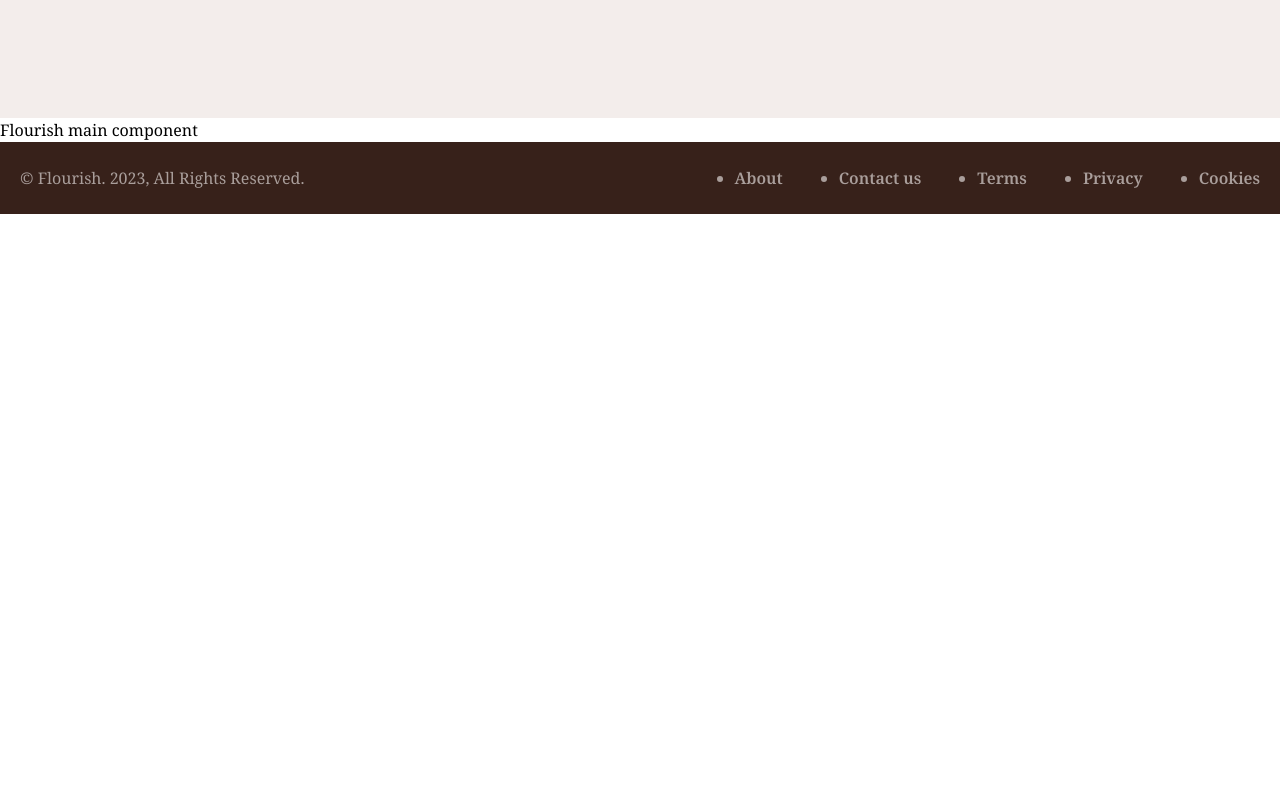
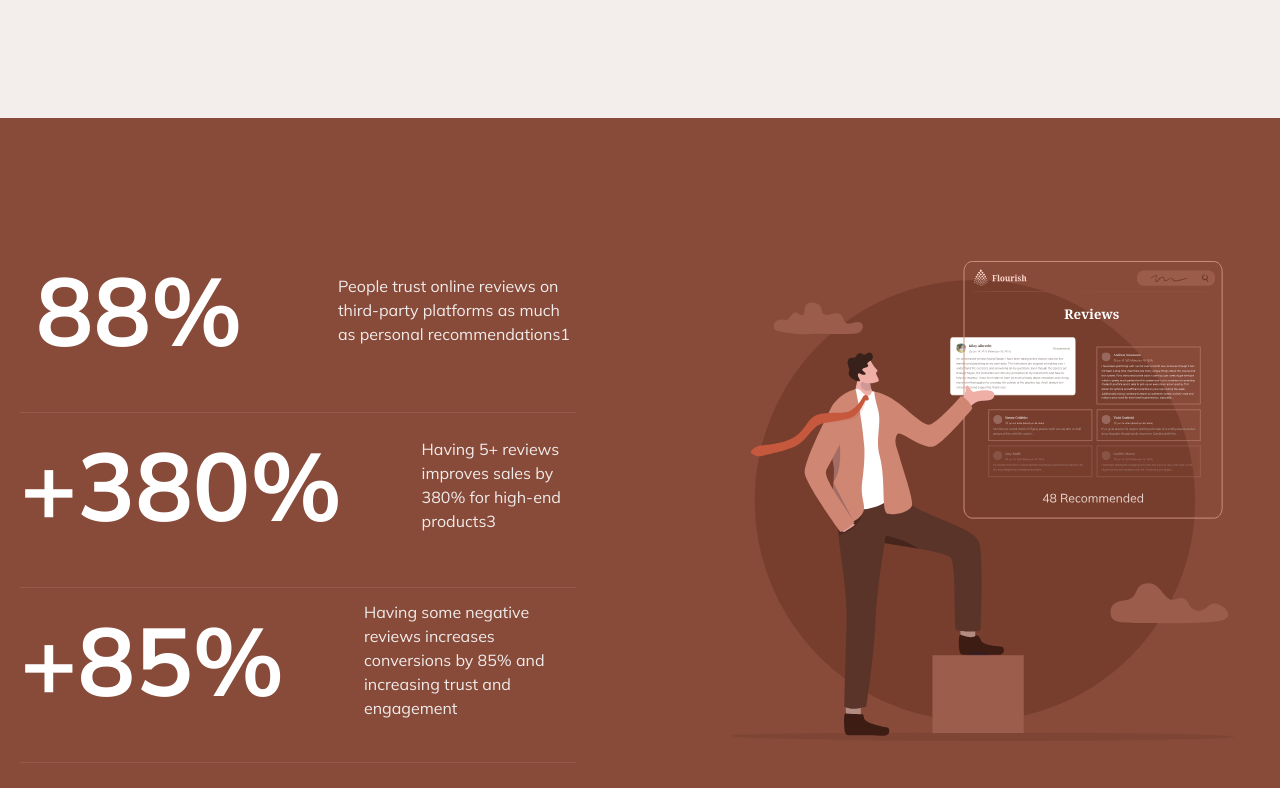
Before and after one commit to ashikrahman-dev/flourish, a Next.js app: page / in a window 1280 px wide. Shown: the part 1672-2460 px from the top of the page. Before the commit the page ends 1886 px from the top, so only its background shows below. Built offline with nearby package versions, Linux system fonts and the light colour scheme.

Commit message:
Counterup section complete

```diff
--- a/src/app/components/Slider/index.jsx
+++ b/src/app/components/Slider/index.jsx
@@ -26,9 +26,9 @@ export default function Slider() {
 
                 <div className="container">
                     <div className="slide-wrap z-50 absolute h-full flex justify-center max-w-screen-2xl w-full">
-                        <div className="text-white flex items-center w-full flex-col-reverse justify-center lg:flex-row gap-10">
+                        <div className="text-white flex items-center w-full flex-col-reverse justify-center xl:flex-row gap-10">
                             <div className=" w-full">
-                                <div className="max-w-[520px]">
+                                <div className=" max-w-[520px]">
                                     <h1 className=" text-[52px] leading-[1.19em] text-white font-semibold">
                                         We help you help more people, no matter
                                         your method.
@@ -47,7 +47,7 @@ export default function Slider() {
                                     </Link>
                                 </div>
                             </div>
-                            <div className=" w-full flex justify-start lg:justify-end">
+                            <div className=" w-full flex justify-start xl:justify-end ">
                                 <div className="bg-clip-path bg-no-repeat max-w-[382px] h-full py-3 w-full">
                                     <div className="ps-14 ">
                                         <h4 className=" text-[26px] text-dark_1 font-bold leading-[1.38em]">
--- a/src/app/page.js
+++ b/src/app/page.js
@@ -1,6 +1,7 @@
 import Image from "next/image";
 import Slider from "./components/Slider";
 import ProfileViewImage from "/public/img/how-it-work-section-img.png";
+import CounterUpSec from "/public/img/counterup-section-img.svg";
 
 export default function Home() {
     return (
@@ -41,7 +42,61 @@ export default function Home() {
                 </div>
             </section>
             {/* How it works */}
-            <h2>Flourish main component</h2>
+
+            {/* CounterUp section */}
+            <section className="py-[120px] bg-primary">
+                <div className="container px-5">
+                    <div className="flex w-full items-center mx-auto flex-col-reverse lg:flex-row text-center lg:text-left text-dark_6 gap-10 xl:gap-32">
+                        <div className=" w-full">
+                            <ul className=" font-mulish">
+                                <li className=" flex border-b border-primary_shade_2 pb-[30px] border-opacity-[0.15] items-center gap-10 xl:gap-20">
+                                    <div className=" text-white text-[60px] xl:text-[96px] font-bold max-w-[322px] w-full text-center">
+                                        88%
+                                    </div>
+                                    <div className="w-full text-left">
+                                        People trust online reviews on
+                                        third-party platforms as much as
+                                        personal recommendations1
+                                    </div>
+                                </li>
+                                <li className=" flex border-b border-primary_shade_2 pb-[30px] border-opacity-[0.15] items-center gap-10 xl:gap-20">
+                                    <div className=" text-white text-[60px] xl:text-[96px] font-bold max-w-[322px] w-full text-center">
+                                        +380%
+                                    </div>
+                                    <div className="w-full text-left">
+                                        Having 5+ reviews improves sales by 380%
+                                        for high-end products3
+                                    </div>
+                                </li>
+                                <li className=" flex border-b border-primary_shade_2 pb-[30px] border-opacity-[0.15] items-center gap-10 xl:gap-20">
+                                    <div className=" text-white text-[60px] xl:text-[96px] font-bold max-w-[322px] w-full text-center">
+                                        +85%
+                                    </div>
+                                    <div className="w-full text-left">
+                                        Having some negative reviews increases
+                                        conversions by 85% and increasing trust
+                                        and engagement
+                                    </div>
+                                </li>
+                            </ul>
+                        </div>
+                        <div className=" w-full flex justify-center">
+                            <Image
+                                alt="Section Image"
+                                src={CounterUpSec}
+                                sizes="100vw"
+                                quality={100}
+                                style={{
+                                    width: "100%",
+                                    maxWidth: "503px",
+                                    height: "auto",
+                                }}
+                            />
+                        </div>
+                    </div>
+                </div>
+            </section>
+            {/* CounterUp section */}
         </main>
     );
 }
```
Also changed, not shown: public/img/counterup-section-img.svg (added).
